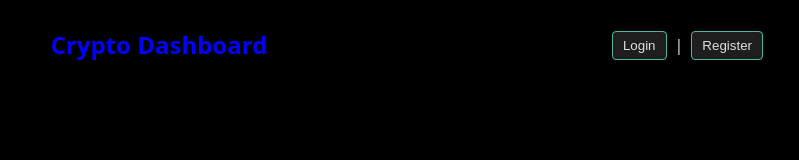
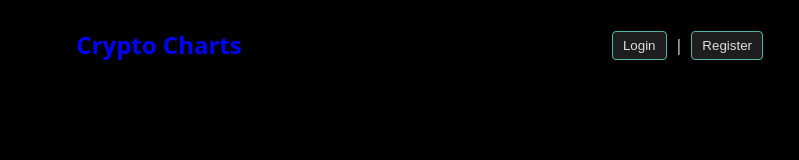
Before and after one commit to leblancr/crypto-charts, a SvelteKit app in the folder frontend/: page / in a window 1280 px wide. Shown: the top 160 px of the page, without its empty margins (481-1280 px from the left). Built offline with nearby package versions, Linux system fonts and the light colour scheme.

Commit message:
changed heading to crypto charts

```diff
--- a/frontend/src/routes/+page.svelte
+++ b/frontend/src/routes/+page.svelte
@@ -39,7 +39,7 @@
 
 <!-- Top bar -->
 <div style="display:flex;justify-content:center;align-items:center;position:relative;height:50px;padding:0 1rem;margin-bottom:1rem;">
-  <h1 style="color:blue;margin:0;font-size:1.5rem;line-height:50px;">Crypto Dashboard</h1>
+  <h1 style="color:blue;margin:0;font-size:1.5rem;line-height:50px;">Crypto Charts</h1>
 
   <div style="position:absolute;right:1rem;top:0;height:100%;display:flex;align-items:center;gap:0.5rem;">
     {#if currentUser}
--- a/frontend/vite.config.ts
+++ b/frontend/vite.config.ts
@@ -8,5 +8,9 @@ export default defineConfig({
       '/coins': 'http://127.0.0.1:8000',
       '/watchlist': 'http://127.0.0.1:8000'
     }
+  },
+  build: {
+    outDir: 'build',
+    assetsInlineLimit: 0  // force all icons/images to be emitted as separate files
   }
 });
```
